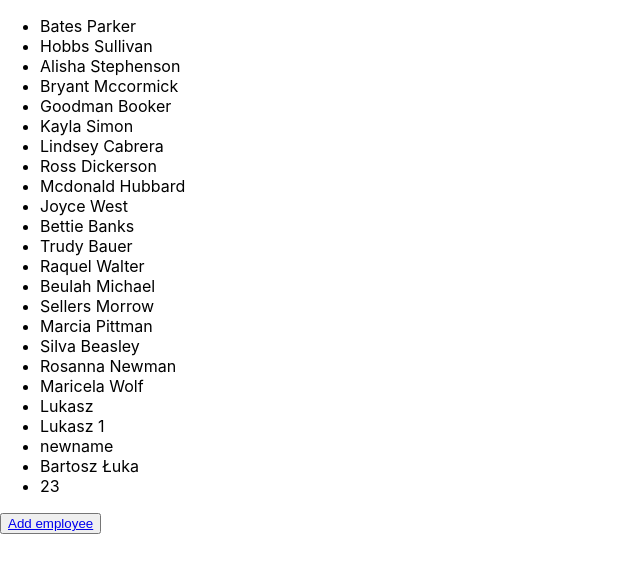
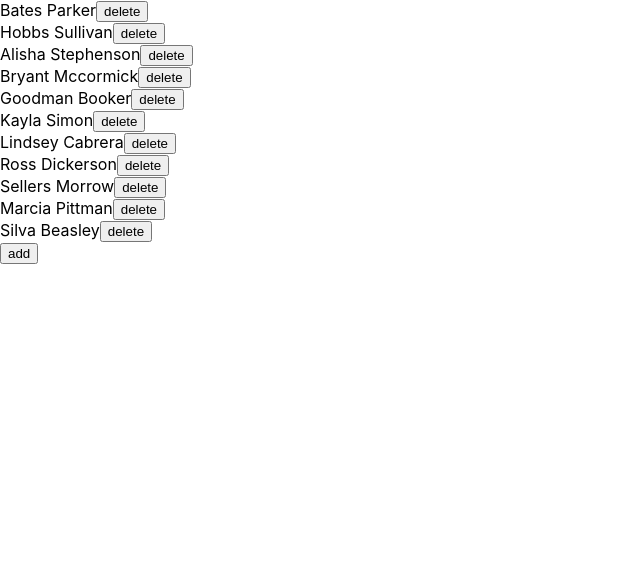
Before and after one commit to pwmini2020/Wednesday_Bartosz_Luka, a React (Create React App) app in the folder lab8/: page / in a window 1280 px wide. Shown: the top 572 px of the page, without its empty margins (0-640 px from the left). Built offline with nearby package versions, Linux system fonts and the light colour scheme; data requests are answered from the project's data file.

Commit message:
almost works but i dont have more time

```diff
--- a/lab8/server/db.json
+++ b/lab8/server/db.json
@@ -65,54 +65,6 @@
       "email": "rossdickerson@proxsoft.com"
     },
     {
-      "id": "5dc9bdc6485ccfcec093eb67",
-      "isActive": false,
-      "age": 25,
-      "name": "Mcdonald Hubbard",
-      "company": "PAPRICUT",
-      "email": "mcdonaldhubbard@papricut.com"
-    },
-    {
-      "id": "5dc9bdc6d54eb99cb821fb5f",
-      "isActive": false,
-      "age": 24,
-      "name": "Joyce West",
-      "company": "FANFARE",
-      "email": "joycewest@fanfare.com"
-    },
-    {
-      "id": "5dc9bdc64424815d04e10c50",
-      "isActive": true,
-      "age": 27,
-      "name": "Bettie Banks",
-      "company": "NSPIRE",
-      "email": "bettiebanks@nspire.com"
-    },
-    {
-      "id": "5dc9bdc68e268a789771e9da",
-      "isActive": false,
-      "age": 30,
-      "name": "Trudy Bauer",
-      "company": "COMTEXT",
-      "email": "trudybauer@comtext.com"
-    },
-    {
-      "id": "5dc9bdc6b62ea8498f1e2da4",
-      "isActive": true,
-      "age": 39,
-      "name": "Raquel Walter",
-      "company": "PROSURE",
-      "email": "raquelwalter@prosure.com"
-    },
-    {
-      "id": "5dc9bdc6759d1f047616ed7e",
-      "isActive": true,
-      "age": 34,
-      "name": "Beulah Michael",
-      "company": "EXOSIS",
-      "email": "beulahmichael@exosis.com"
-    },
-    {
       "id": "5dc9bdc669395dcbe481c1b5",
       "isActive": false,
       "age": 38,
@@ -135,61 +87,6 @@
       "name": "Silva Beasley",
       "company": "ZILLAN",
       "email": "silvabeasley@zillan.com"
-    },
-    {
-      "id": "5dc9bdc65720bf0a00dc0ca4",
-      "isActive": false,
-      "age": 39,
-      "name": "Rosanna Newman",
-      "company": "EXIAND",
-      "email": "rosannanewman@exiand.com"
-    },
-    {
-      "id": "5dc9bdc63d783442fbd22b38",
-      "isActive": true,
-      "age": 30,
-      "name": "Maricela Wolf",
-      "company": "APEXTRI",
-      "email": "maricelawolf@apextri.com"
-    },
-    {
-      "isActive": true,
-      "age": 30,
-      "name": "Lukasz",
-      "company": "APEXTRI",
-      "email": "maricelawolf@apextri.com",
-      "id": "7nUujVr"
-    },
-    {
-      "id": "5555555555555",
-      "isActive": true,
-      "age": 30,
-      "name": "Lukasz 1",
-      "company": "APEXTRI",
-      "email": "maricelawolf@apextri.com"
-    },
-    {
-      "name": "newname",
-      "age": "",
-      "company": "",
-      "email": "",
-      "id": "aSZ5oxD"
-    },
-    {
-      "name": "Bartosz Łuka",
-      "age": "23",
-      "company": "aaaaaa",
-      "email": "bartoszluka1@gmail.com",
-      "isActive": true,
-      "id": "rNwmivC"
-    },
-    {
-      "name": "23",
-      "age": "23",
-      "company": "aaaaaa",
-      "email": "bartoszluka1@gmail.com",
-      "isActive": true,
-      "id": "Wst6Y5H"
     }
   ]
 }
--- a/lab8/src/EmployeeList.jsx
+++ b/lab8/src/EmployeeList.jsx
@@ -5,31 +5,65 @@ import {
     Route,
     Link
 } from 'react-router-dom';
-
+import NewEmployee from './NewEmployee'
 export default function EmployeeList(props) {
     const [isLoading, setIsLoading] = useState(false);
     const [employees, setEmployees] = useState([]);
+    const [showForm, setShowForm] = useState(false);
+    const url = "http://localhost:3004/employees"
     useEffect(() => {
         setIsLoading(true);
-        const url = "http://localhost:3004/employees"
         let promise = fetch(url);
         promise.then((response) => response.json())
             .then(response => setEmployees(response))
             .then(() => setIsLoading(false))
     }, [setIsLoading, setEmployees]);
-    console.log()
+
+    function gget() {
+        setIsLoading(true);
+        let promise = fetch(url);
+        promise.then((response) => response.json())
+            .then(response => setEmployees(response))
+            .then(() => setIsLoading(false))
+    }
     return (
         <div>
             {
                 isLoading ?
                     <label>Loading...</label>
                     : <div>
-                        <ul>{employees.map(employee => <li>{employee.name}</li>)}</ul>
-                        <button>
-                            <Link to={`/employees/new`}>Add employee</Link>
-                        </button>
+                        {employees.map(employee => <Employee
+                            eid={employee.id} name={employee.name} fun={gget} />)}
+                        <div>
+                            {
+                                showForm ?
+                                    <NewEmployee showForm={showForm}
+                                        setShowForm={setShowForm} fun={gget} />
+                                    :
+                                    <button onClick={() => setShowForm(true)}>add
+                                    {/* <Link to={`/employees/new`}>Add employee</Link> */}
+                                    </button>
+                            }
+                        </div>
                     </div>
             }
+        </div >
+    )
+}
+
+function Employee(props) {
+    function del(id) {
+        const url = "http://localhost:3004/employees"
+        let delPromise = fetch(url + '/' + id, { method: 'DELETE' }).
+            then(() => console.log(id))
+            .then(() => props.fun())
+    }
+    return (
+        <div>
+            <label>{props.name}</label>
+            <button onClick={() => del(props.eid)}>
+                delete
+            </button>
         </div>
     )
 }
--- a/lab8/src/NewEmployee.jsx
+++ b/lab8/src/NewEmployee.jsx
@@ -5,7 +5,8 @@ export default function NewEmployee(props) {
     const [age, setAge] = useState("");
     const [company, setCompany] = useState("");
     const [email, setEmail] = useState("");
-
+    const [isPosting, setIsPosting] = useState(false);
+    // const [showForm, setShowForm] = useState(true);
     const post = (employee) => fetch("http://localhost:3004/employees", {
         method: "POST",
         body: JSON.stringify(employee),
@@ -16,17 +17,28 @@ export default function NewEmployee(props) {
     }).catch(error => console.log('error', error));
 
     function create() {
-        post({ name, age, company, email, isActive: true, })
+        setIsPosting(true);
+        let postPromise = post({ name, age, company, email, isActive: true, });
+        postPromise.then(() => {
+            props.setShowForm(false);
+            setIsPosting(false);
+        }).then(() => props.fun())
     }
 
     return (
         <div>
-            {/* <FormElement placeholder="name" value={name} onChange={setName} /> */}
-            <input type="text" placeholder="name" onChange={(e) => setName(e.target.value)} />
-            <input type="text" placeholder="age" onChange={(e) => setAge(e.target.value)} />
-            <input type="text" placeholder="company" onChange={(e) => setCompany(e.target.value)} />
-            <input type="text" placeholder="email" onChange={(e) => setEmail(e.target.value)} />
-            <button onClick={create}>add</button>
+            {
+                !props.showForm ? null :
+                    isPosting ?
+                        <span>posting...</span> :
+                        <div>
+                            <FormElement placeholder="name" value={name} set={setName} />
+                            <FormElement placeholder="age" value={age} set={setAge} />
+                            <FormElement placeholder="company" value={company} set={setCompany} />
+                            <FormElement placeholder="email" value={email} set={setEmail} />
+                            <button onClick={create}>add</button>
+                        </div>
+            }
         </div>
     )
 }
```
Also changed, not shown: 1 other file (tests, documents, lock files or other folders).
